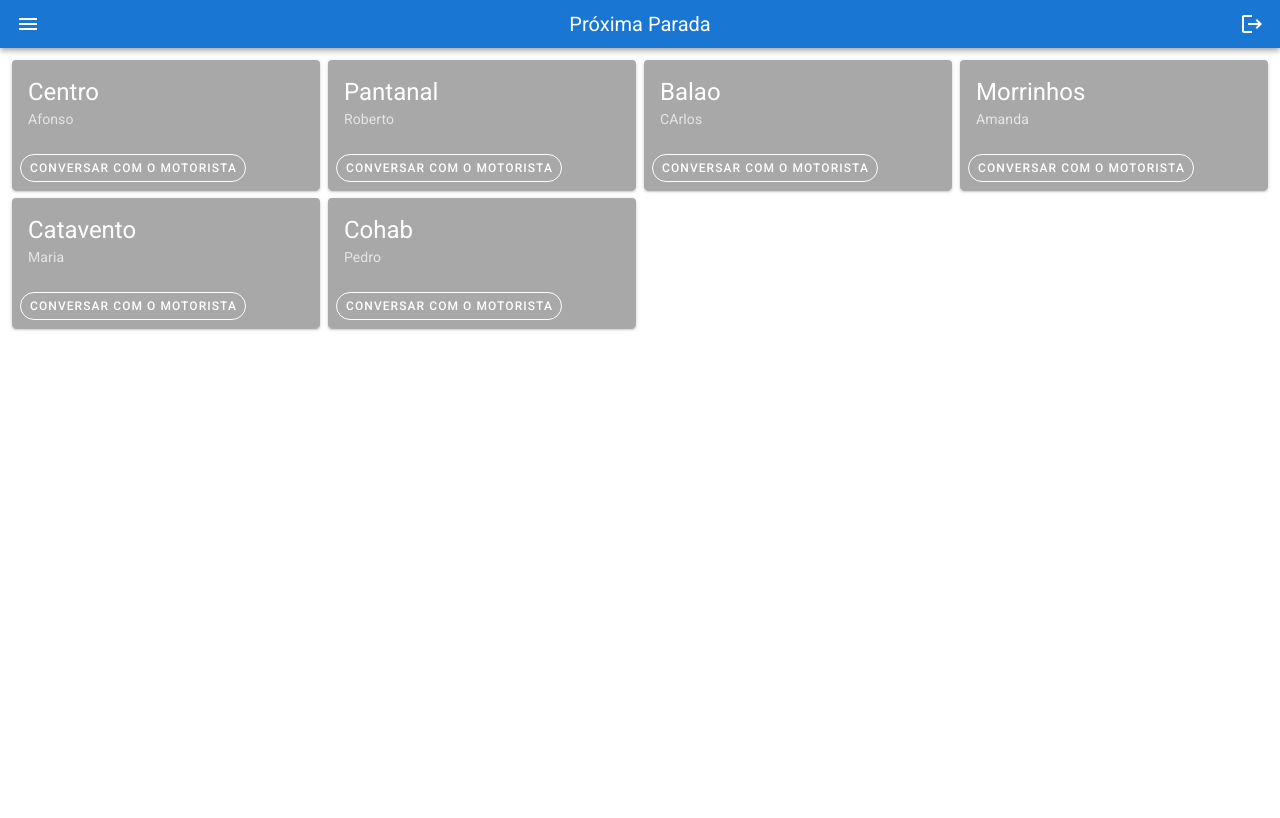
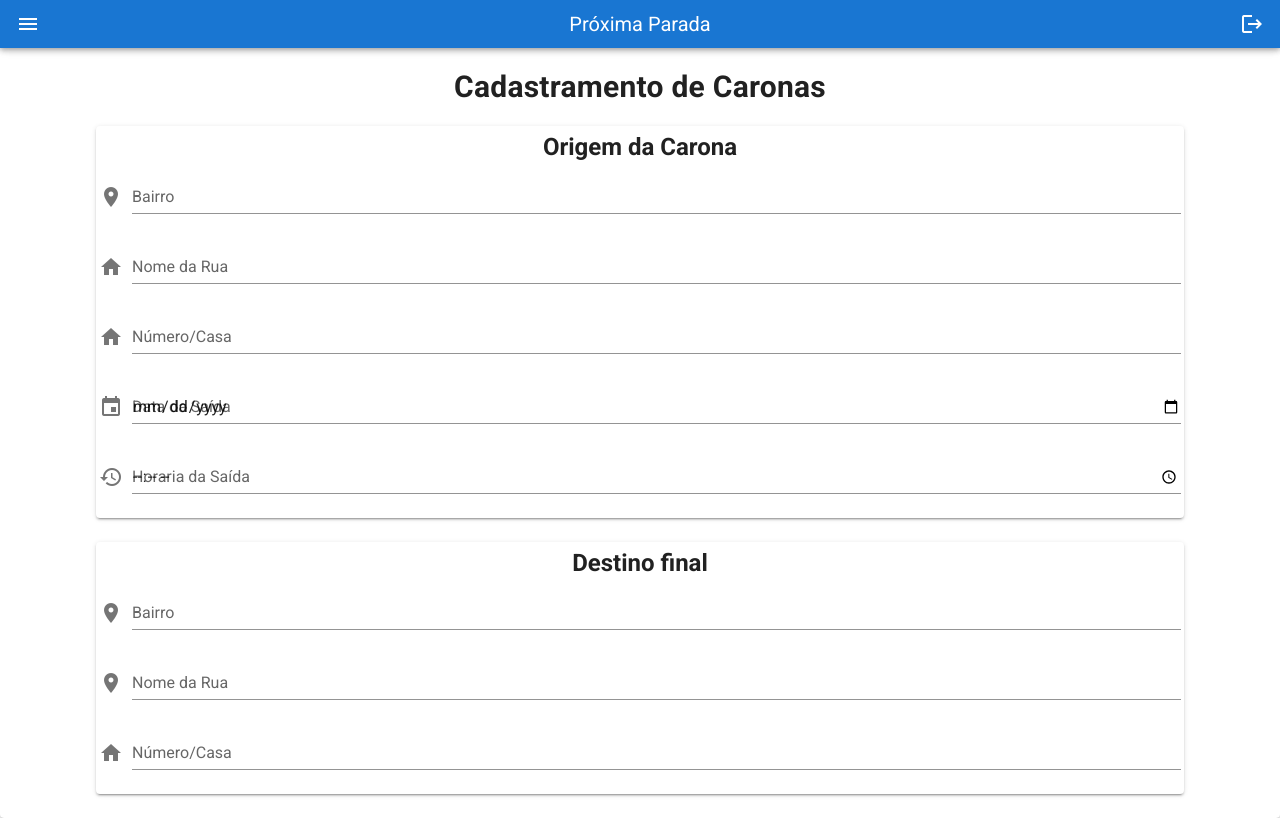
Before and after one commit to ifpi-picos/proxima-parada-front-end-vue, a Vue app: page /home/Cadastrar-Carona in a window 1280 px wide. Before the commit this address led to /home/feed. Built offline with nearby package versions, Linux system fonts and the light colour scheme.

Commit message:
fazendo a tela de cadastro de caronas

```diff
--- a/src/App.vue
+++ b/src/App.vue
@@ -1,3 +1,4 @@
 <template>
   <router-view />
+
 </template>
--- a/src/layouts/AdminLayout.vue
+++ b/src/layouts/AdminLayout.vue
@@ -1,5 +1,7 @@
 <template>
     <v-app>
+      <Sidebar />
+      <Navbar />
       <Sidebar />
       <Navbar />
       <v-main>
--- a/src/layouts/HomeLayout.vue
+++ b/src/layouts/HomeLayout.vue
@@ -32,6 +32,18 @@
                 </v-list-item-content>
               </v-list-item>
             </template>
+
+            <div>
+              <v-list-item href="../pages/home/Cadastrar-Carona.vue" :to="{ name: 'Cadastrar-Carona' }">
+                <v-list-item-action>
+                  <v-icon light>Cadastrar-Carona</v-icon>
+                </v-list-item-action>
+                <v-list-item-content>
+                  <v-list-item-title>Cadastrar-Carona</v-list-item-title>
+                </v-list-item-content>
+              </v-list-item>
+            </div>
+
           </v-list-item-group>
         </v-list>
       </v-navigation-drawer>
@@ -45,6 +57,8 @@
           <v-icon>logout</v-icon>
         </v-btn>
       </v-app-bar>
+
+
 
       <v-main>
         <v-fade-transition mode="out-in">
@@ -75,6 +89,7 @@
       }
     },
     components: {
+
     }
   }
   </script>
--- a/src/pages/home/Cadastrar-Carona.vue
+++ b/src/pages/home/Cadastrar-Carona.vue
@@ -1,100 +1,55 @@
 <template>
-    <v-card>
-        <v-card-text>
-            <v-alert :value="erroAlert" color="red" elevation="3" outlined type="warning">{{messageError}}</v-alert>
-            <v-progress-linear :active="loading" :indeterminate="loading" absolute top height="6">
-            </v-progress-linear>
-            <v-form @submit.prevent="auht" v-model="valid">
-                <v-text-field prepend-icon="perm_identity" name="name" label="Nome Completo" type="text"
-                    :rules="[rules.required]" password v-model="userData.name">
-                </v-text-field>
+    <v-card >
+        <div class="title">
+            <h2>Cadastramento de Caronas</h2>
+        </div>
+        <v-card class="origin">
+           <h2>Origem da Carona</h2>
+            <v-text-field prepend-icon="mdi-map-marker" name="name" label="Bairro" type="text"/>
+            <v-text-field prepend-icon="home" name="name" label="Nome da Rua" type="text"/>
+            <v-text-field prepend-icon="home" name="name" label="Número/Casa" type="number"/>
+            <v-text-field prepend-icon="event" name="name" label="Data da Saída" type="Date"/>
+            <v-text-field prepend-icon="mdi-history" name="name" label="Horaria da Saída" type="Time"/>
 
-                <v-select prepend-icon="work_outline" name="occupation" label="Ocupação no IFPI" :items="items"
-                    v-model="userData.occupation" :rules="[rules.required]">
-                </v-select>
+        </v-card>
+        <br>
+        <v-card class="destino">
+           <h2>Destino final</h2>
+           <v-text-field prepend-icon="mdi-map-marker" name="name" label="Bairro" type="text"/>
+            <v-text-field prepend-icon="mdi-map-marker" name="name" label="Nome da Rua" type="text"/>
+            <v-text-field prepend-icon="home" name="name" label="Número/Casa" type="number"/>
 
-                <v-text-field prepend-icon="perm_device_information" name="phone_number" label="Número de Whatsapp"
-                    :rules="[rules.required]" v-mask="'(##) # ####-####'" type="phone" v-model="userData.phone_number">
-                </v-text-field>
-                <v-text-field prepend-icon="mail_outline" name="email" label="E-mail" type="text"
-                    :rules="[rules.required, rules.email]" v-model="userData.email">
-                </v-text-field>
-                <v-text-field prepend-icon="password" name="password" label="Senha"
-                    :rules="[rules.required, rules.min ]" :append-icon="show1 ? 'mdi-eye' : 'mdi-eye-off'"
-                    :type="show1 ? 'text' : 'password'" @click:append="show1 = !show1" v-model="userData.password">
-                </v-text-field>
-                <v-text-field prepend-icon="password" name="password_confirm" label="Comfirmar senha"
-                    :rules="[rules.required, rules.min, rules.matchPassword]"
-                    :append-icon="show2 ? 'mdi-eye' : 'mdi-eye-off'" :type="show2 ? 'text' : 'password'"
-                    @click:append="show2 = !show2" v-model="userData.samePasswords">
-                </v-text-field>
-                <v-btn :disabled="!valid" block color="primary" elevation="6" type="submit">Cadastrar</v-btn>
-            </v-form>
-        </v-card-text>
+        </v-card>
+        <br>
     </v-card>
+
+
 </template>
+
 <script>
-import Auth from "../../services/auth"
+export default {
+    name: "Cadastrar-Carona",
 
-export default {
-    name: "SignUp",
-    data() {
-        return {
-            items: ['Aluno(a)', 'Professor(a)', 'Outro(a)'],
-            userData: {
-                name: "",
-                occupation: "",
-                phone_number: "",
-                email: "",
-                password: "",
-                samePasswords: "",
-            },
-            messageError: "Erro ao conetar-se a internet!",
-            loading: false,
-            erroAlert: false,
-            show1: false,
-            show2: false,
-            valid: false,
-            rules: {
-                required: value => !!value || 'Obrigatório.',
-                min: value => value.length >= 6 || 'Mínimo 6 caracteres',
-                email: value => {
-                    const pattern = /^(([^<>()[\]\\.,;:\s@"]+(\.[^<>()[\]\\.,;:\s@"]+)*)|(".+"))@((\[[0-9]{1,3}\.[0-9]{1,3}\.[0-9]{1,3}\.[0-9]{1,3}])|(([a-zA-Z\-0-9]+\.)+[a-zA-Z]{2,}))$/
-                    return pattern.test(value) || 'E-mail inválido.'
-                },
-                matchPassword: () => this.userData.password === this.userData.samePasswords || `Senhas diferentes`,
-            }
-        }
-    },
-    methods: {
-        async auht() {
-            this.loading = true
-            try {
-                const res = await Auth.signup(this.userData)
-                if (res.status == 200) {
-                    this.loading = false
-
-                    const {name,email,occupation} = this.userData
-                    localStorage.setItem('userData', JSON.stringify({name,email,occupation}));
-
-                    this.$router.push({ name: 'HomeView', query: { usuario: res.data['name'] } })
-                }
-            } catch (error) {
-                const response = error.response
-                this.loading = false
-                this.erroAlert = true
-                if (response.data.message) {
-                    this.messageError = response.data.message
-                }
-                console.log(response.data)
-            }
-        }
-    },
-    watch: {
-        erroAlert(val) {
-            if (!val) return
-            setTimeout(() => (this.erroAlert = false), 3000)
-        }
-    },
 }
 </script>
+
+<style>
+
+    .origin, .destino{
+        width: 100px;
+        text-align: center;
+        border: 3px solid rgba(63, 62, 62, 0.438);
+        width: 85%;
+        height: 85%;
+        background: #fff;
+        margin: auto;
+    }
+
+    .title {
+        text-align: center;
+        padding: 23px;
+
+    }
+
+
+</style>
--- a/src/router/index.js
+++ b/src/router/index.js
@@ -27,6 +27,11 @@ const routes = [
         path: "profile",
         name: "profile",
         component: () => import("../pages/home/ProfilePage.vue"),
+      },
+      {
+        path: "Cadastrar-Carona",
+        name: "Cadastrar-Carona",
+        component: () => import("../pages/home/Cadastrar-Carona"),
       },
     ],
   },
```
